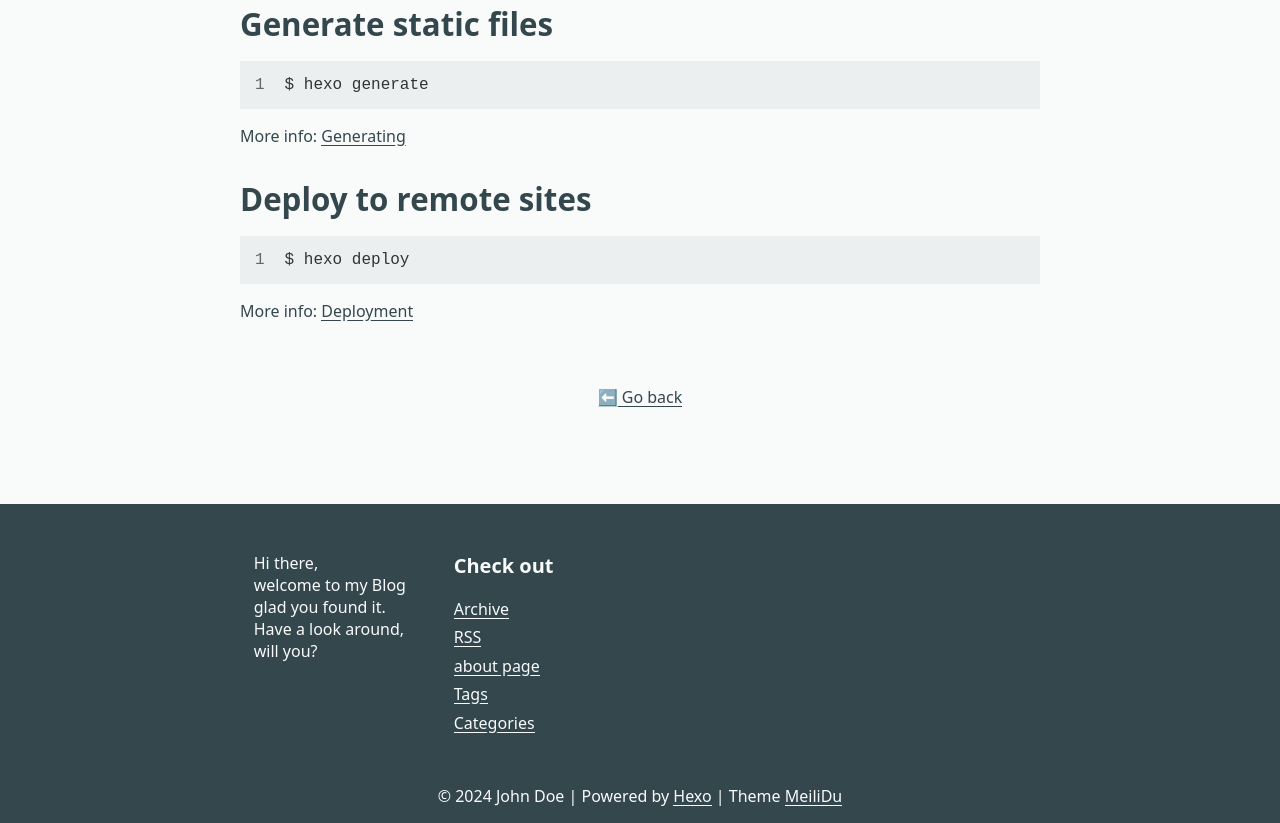
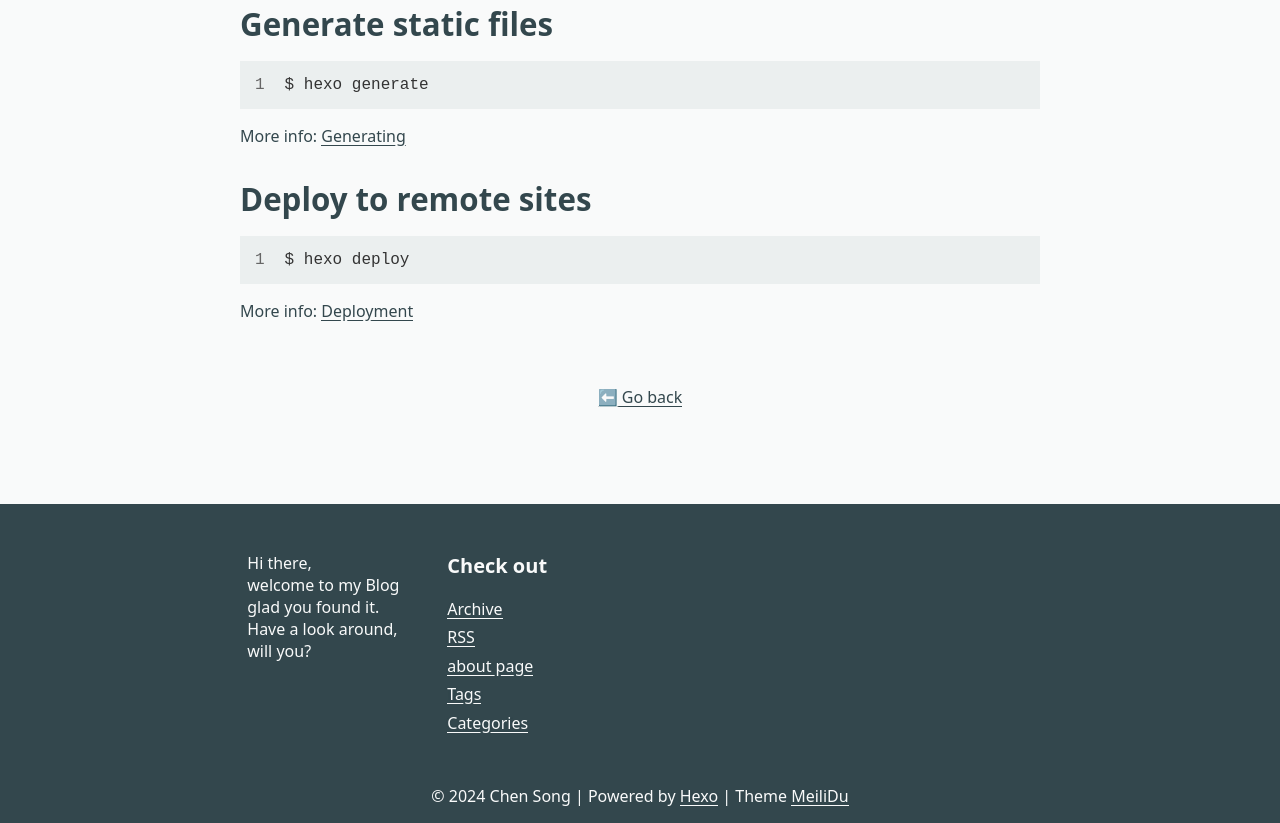
Before and after one commit to mubai2022/mubai2022.github.io, a plain HTML site: page 2024/08/08/hello-world/index.html in a window 1280 px wide. Shown: the part 1046-1869 px from the top of the page. Drawn offline with Linux system fonts and the light colour scheme; a web font is replaced by a local one.

Commit message:
Site updated: 2024-08-08 17:50:07

```diff
--- a/2024/08/08/hello-world/index.html
+++ b/2024/08/08/hello-world/index.html
@@ -91,7 +91,7 @@
 
 
 		<div class="footer-credit">
-			<span>© 2024 John Doe | Powered by <a target="_blank" rel="noopener" href="https://hexo.io/">Hexo</a> | Theme <a target="_blank" rel="noopener" href="https://github.com/HoverBaum/meilidu-hexo">MeiliDu</a></span>
+			<span>© 2024 Chen Song | Powered by <a target="_blank" rel="noopener" href="https://hexo.io/">Hexo</a> | Theme <a target="_blank" rel="noopener" href="https://github.com/HoverBaum/meilidu-hexo">MeiliDu</a></span>
 		</div>
 
 	</div>
```
Also changed, not shown: archives/2024/08/index.html (+1 -1 lines), archives/2024/index.html (+1 -1 lines), archives/index.html (+1 -1 lines), index.html (+1 -1 lines).
